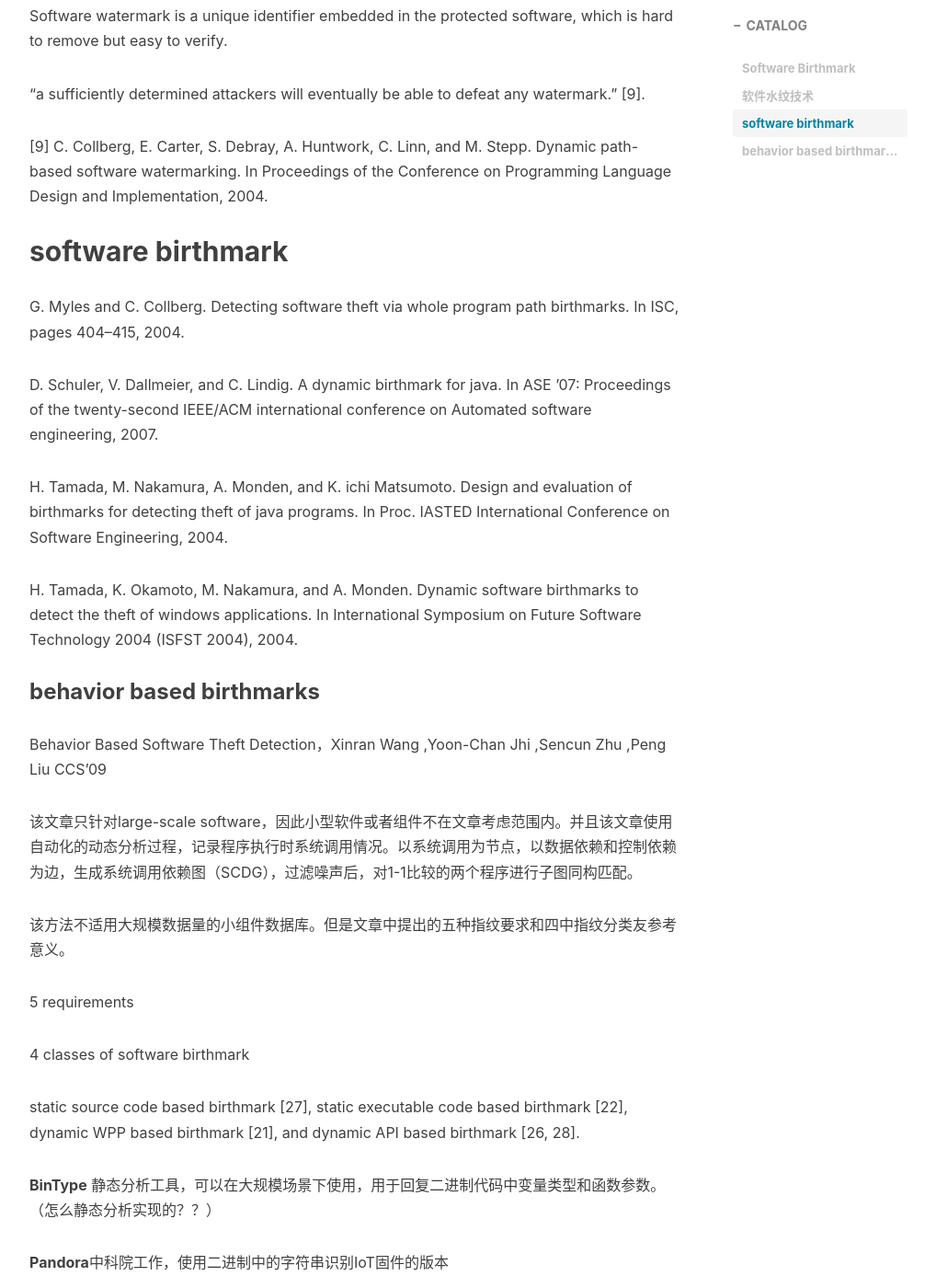
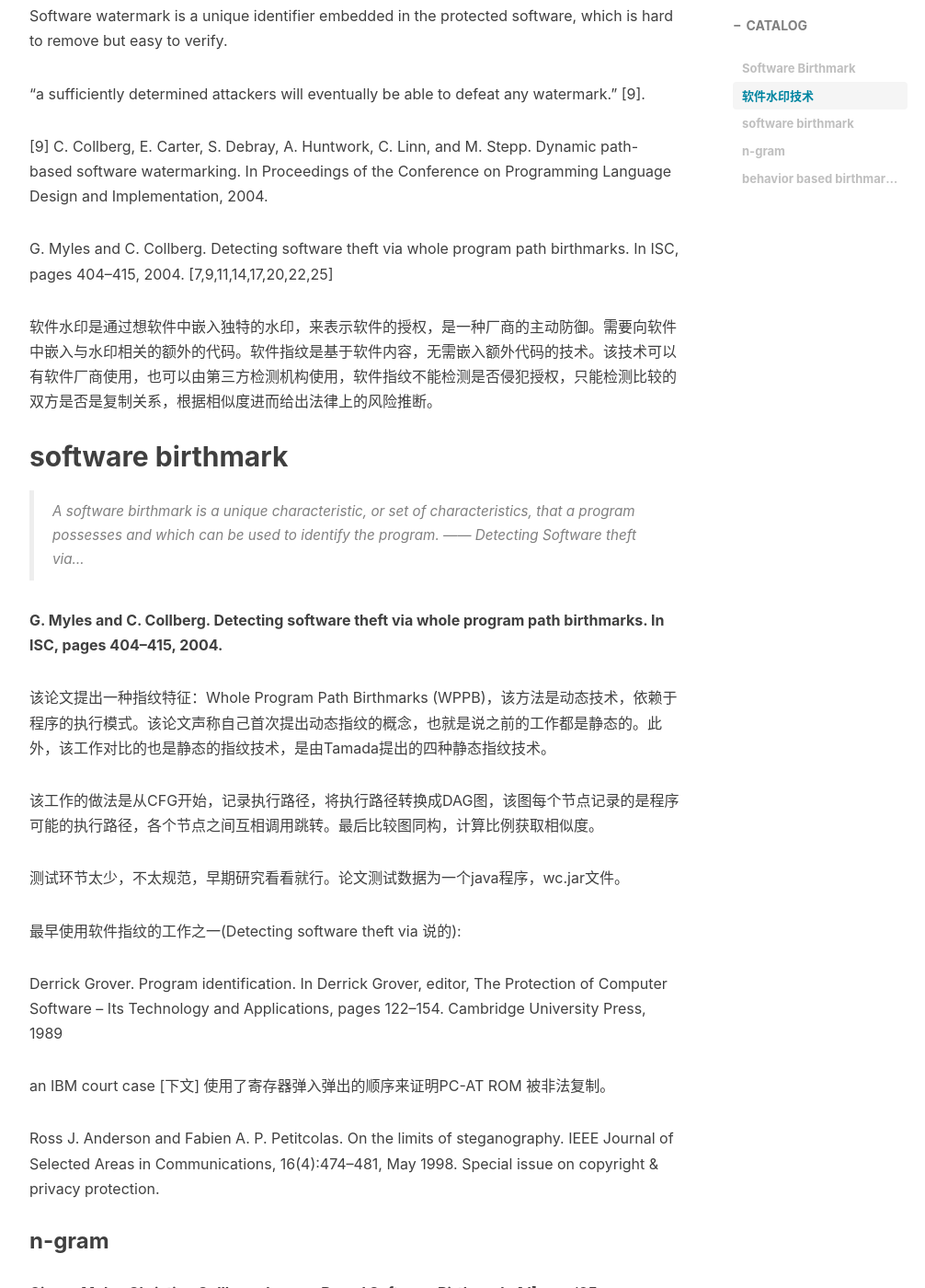
Before and after one commit to greagen/greagen.github.io, a Jekyll site: the page built from _posts/2020-05-16-software-birthmark.md, in a window 1280 px wide and 1400 px high, scrolled down 888 px. Shown: the whole window at 92% size, without its empty margins (233-1239 px from the left). Built offline with Jekyll 4.4.1, drawn with Linux system fonts in a browser that asks for light colours; nearby versions of some CDN libraries; comment, search, counter and statistics services are not loaded; some of the changed text lies outside the part shown.

```diff
--- a/_posts/2020-05-16-software-birthmark.md
+++ b/_posts/2020-05-16-software-birthmark.md
@@ -21,7 +21,7 @@ A software birthmark is a unique characteristic that a program possesses and can
 
 
 
-## 软件水纹技术
+## 软件水印技术
 
 C. Collberg and C. Thomborson. Software watermarking: Models and dynamic embeddings. In Principles of Programming Languages 1999, Jan. 1999.
 
@@ -35,23 +35,71 @@ Software watermark is a unique identifier embedded in the protected software, wh
 
 
 
+G. Myles and C. Collberg. Detecting software theft via whole program path birthmarks. In ISC, pages 404–415, 2004. [7,9,11,14,17,20,22,25]
+
+软件水印是通过想软件中嵌入独特的水印，来表示软件的授权，是一种厂商的主动防御。需要向软件中嵌入与水印相关的额外的代码。软件指纹是基于软件内容，无需嵌入额外代码的技术。该技术可以有软件厂商使用，也可以由第三方检测机构使用，软件指纹不能检测是否侵犯授权，只能检测比较的双方是否是复制关系，根据相似度进而给出法律上的风险推断。
+
 
 
 ## software birthmark
 
-G. Myles and C. Collberg. Detecting software theft via whole program path birthmarks. In ISC, pages 404–415, 2004.
+> A software birthmark is a unique characteristic, or set of characteristics, that a program possesses and which can be used to identify the program.   —— Detecting Software theft via...
+
+
+
+**G. Myles and C. Collberg. Detecting software theft via whole program path birthmarks. In ISC, pages 404–415, 2004.**
+
+该论文提出一种指纹特征：Whole Program Path Birthmarks (WPPB)，该方法是动态技术，依赖于程序的执行模式。该论文声称自己首次提出动态指纹的概念，也就是说之前的工作都是静态的。此外，该工作对比的也是静态的指纹技术，是由Tamada提出的四种静态指纹技术。
+
+该工作的做法是从CFG开始，记录执行路径，将执行路径转换成DAG图，该图每个节点记录的是程序可能的执行路径，各个节点之间互相调用跳转。最后比较图同构，计算比例获取相似度。
+
+测试环节太少，不太规范，早期研究看看就行。论文测试数据为一个java程序，wc.jar文件。
+
+
+
+最早使用软件指纹的工作之一(Detecting software theft via 说的):
+
+Derrick Grover. Program identification. In Derrick Grover, editor, The Protection of Computer Software – Its Technology and Applications, pages 122–154. Cambridge University Press, 1989
+
+
+
+an IBM court case [下文] 使用了寄存器弹入弹出的顺序来证明PC-AT ROM 被非法复制。
+
+Ross J. Anderson and Fabien A. P. Petitcolas. On the limits of steganography. IEEE Journal of Selected Areas in Communications, 16(4):474–481, May 1998. Special issue on copyright & privacy protection.
+
+
+
+### n-gram
+
+**Ginger Myles Christian Collberg. k-gram Based Software Birthmarks[J]. sac '05 proceedings of the acm symposium on applied computing, 2005:314-318.**
+
+使用kgram的文本比较方法，静态生成程序指纹，没有其他的优化，使用java应用进行测试。对比工作为Tamada
+
+
+
+**H. Tamada, K. Okamoto, M. Nakamura, and A. Monden. Dynamic software birthmarks to detect the theft of windows applications. In International Symposium on Future Software Technology 2004 (ISFST 2004), 2004.**
+
+使用的是动态执行window应用程序，记录API函数调用的防范，
+
+
+
+
 
 D. Schuler, V. Dallmeier, and C. Lindig. A dynamic birthmark for java. In ASE ’07: Proceedings of the twenty-second IEEE/ACM international conference on Automated software engineering, 2007.
 
 H. Tamada, M. Nakamura, A. Monden, and K. ichi Matsumoto. Design and evaluation of birthmarks for detecting theft of java programs. In Proc. IASTED International Conference on Software Engineering, 2004.
 
-H. Tamada, K. Okamoto, M. Nakamura, and A. Monden. Dynamic software birthmarks to detect the theft of windows applications. In International Symposium on Future Software Technology 2004 (ISFST 2004), 2004.
+
+
+Haruaki Tamada, Masahide Nakamura, Akito Monden, and Kenichi Matsumoto. Detecting the theft of programs using birthmarks. Information Science Technical Report NAIST-IS-TR2003014 ISSN 0919-9527, Graduate School of Information Science, Nara Institute of Science and Technology, Nov 2003.
+
+
 
 
 
 ### behavior based birthmarks
 
-Behavior Based Software Theft Detection，Xinran Wang ,Yoon-Chan Jhi ,Sencun Zhu ,Peng Liu CCS'09
+**Behavior Based Software Theft Detection，Xinran Wang ,Yoon-Chan Jhi ,Sencun Zhu ,Peng Liu CCS'09**
 
 该文章只针对large-scale software，因此小型软件或者组件不在文章考虑范围内。并且该文章使用自动化的动态分析过程，记录程序执行时系统调用情况。以系统调用为节点，以数据依赖和控制依赖为边，生成系统调用依赖图（SCDG），过滤噪声后，对1-1比较的两个程序进行子图同构匹配。
 
@@ -64,6 +112,14 @@ Behavior Based Software Theft Detection，Xinran Wang ,Yoon-Chan Jhi ,Sencun Zhu
 4 classes of software birthmark
 
 static source code based birthmark [27], static executable code based birthmark [22], dynamic WPP based birthmark [21], and dynamic API based birthmark [26, 28].
+
+系统调用行为在恶意软件检测、分类等领域的应用:
+
+M. Christodorescu, S. Jha, and C. Kruegel. Mining specifications of malicious behavior. In Proceedings of
+ESEC/FSE, 2008.
+
+E. Kirda, C. Kruegel, G. Banks, G. Vigna, and R. A.
+Kemmerer. Behavior-based spyware detection. In Proceedings of the 15th conference on USENIX Security Symposium, 2006.
 
 
 
@@ -82,3 +138,7 @@ static source code based birthmark [27], static executable code based birthmark
 该作者发表的论文是 Detecting code clones in binary executables ISSTA09
 
 Deckard: Scalable and accurate tree-based detection of code clones
+
+
+
+**software piracy detection**领域查论文
```
Also changed, not shown: _posts/2020-05-14-第三方组件重用风险案例.md (+10 -0 lines), _posts/2020-05-28-Fuzzy-hash.md (added, +32 -0 lines), _posts/2020-06-07-ngram.md (added, +41 -0 lines).
